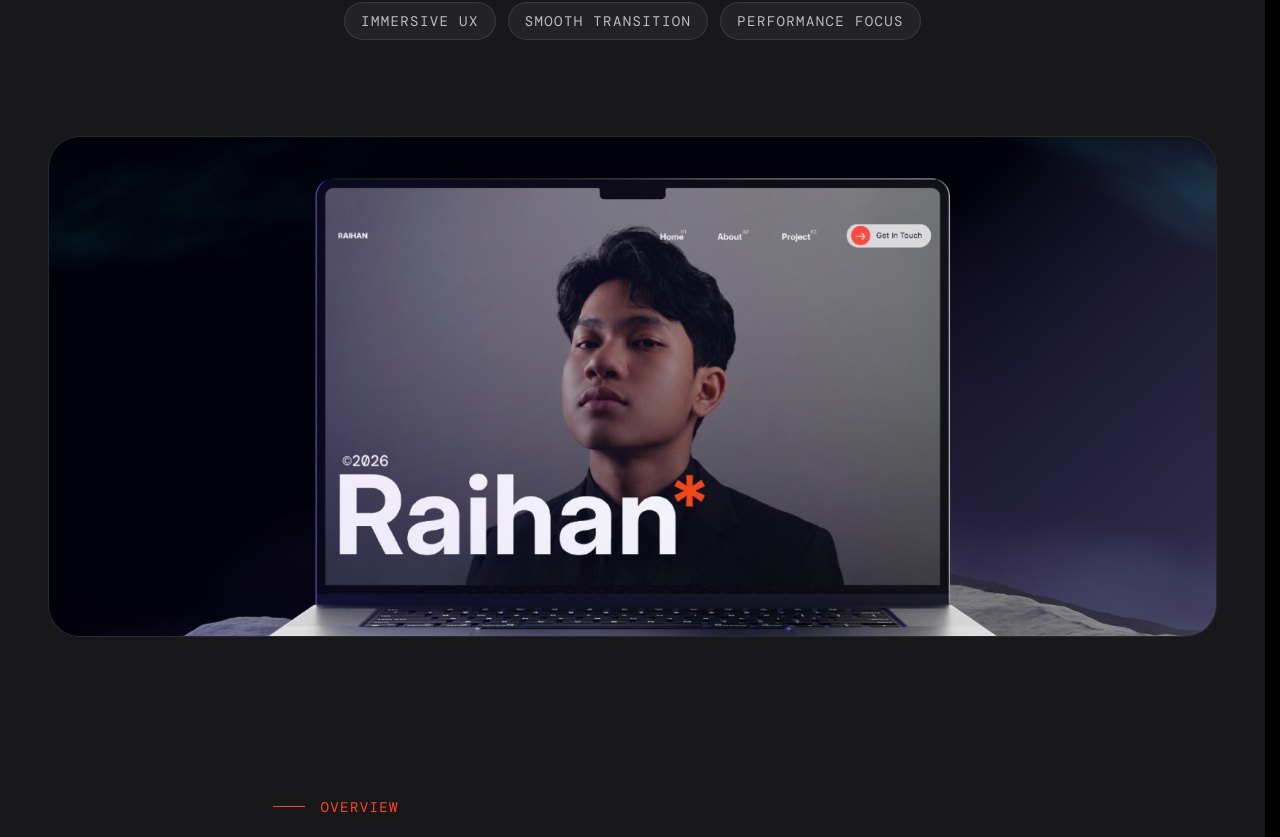
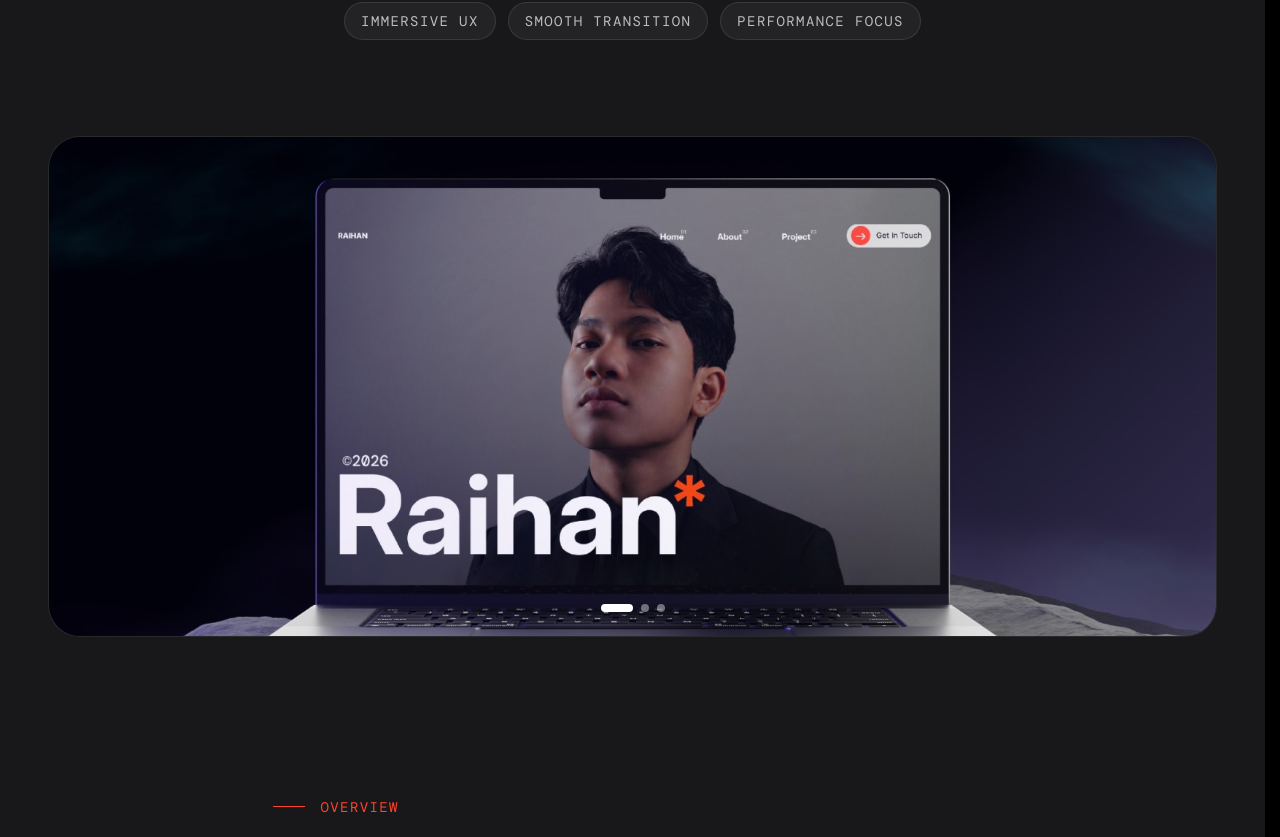
Before and after one commit to YongR4I/MyPortfolio-2026, a Next.js app: page /projects/modern-portfolio in a window 1280 px wide. Shown: the part 420-1257 px from the top of the page. Built offline with nearby package versions, Linux system fonts and the light colour scheme.

Commit message:
feat: add ProjectHeroSlider component and update project data with image arrays

```diff
--- a/src/app/projects/[slug]/page.tsx
+++ b/src/app/projects/[slug]/page.tsx
@@ -2,6 +2,7 @@ import React from 'react';
 import { projectsData } from '@/data';
 import { notFound } from 'next/navigation';
 import { BackButton } from './BackButton';
+import ProjectHeroSlider from '@/components/ui/ProjectHeroSlider';
 
 export default async function ProjectPage({ params }: { params: Promise<{ slug: string }> }) {
   const { slug } = await params;
@@ -48,16 +49,12 @@ export default async function ProjectPage({ params }: { params: Promise<{ slug:
         </div>
       </header>
 
-      {/* Massive Hero Image */}
+      {/* Massive Hero Image Slider */}
       <section className="w-full px-4 md:px-8 lg:px-12 pb-24 md:pb-40 animate-in fade-in slide-in-from-bottom-12 duration-1000 delay-300 fill-mode-both">
-        <div className="w-full aspect-[4/3] md:aspect-[21/9] relative rounded-[2rem] overflow-hidden bg-[#1e1e21] border border-white/5">
-          {/* eslint-disable-next-line @next/next/no-img-element */}
-          <img
-            src={project.imagePlaceholder}
-            alt={project.title}
-            className="object-cover w-full h-full"
-          />
-        </div>
+        <ProjectHeroSlider
+          images={project.images && project.images.length > 0 ? project.images : [project.imagePlaceholder]}
+          alt={project.title}
+        />
       </section>
 
       {/* Story Content - Single Column Reading Experience */}
--- /dev/null
+++ b/src/components/ui/ProjectHeroSlider.tsx
@@ -0,0 +1,140 @@
+"use client";
+
+import React, { useState } from "react";
+import { motion, AnimatePresence } from "framer-motion";
+
+interface ProjectHeroSliderProps {
+  images: string[];
+  alt: string;
+}
+
+const slideVariants = {
+  enter: (direction: number) => {
+    return {
+      x: direction > 0 ? 1000 : -1000,
+      opacity: 0,
+    };
+  },
+  center: {
+    zIndex: 1,
+    x: 0,
+    opacity: 1,
+  },
+  exit: (direction: number) => {
+    return {
+      zIndex: 0,
+      x: direction < 0 ? 1000 : -1000,
+      opacity: 0,
+    };
+  },
+};
+
+const swipeConfidenceThreshold = 10000;
+const swipePower = (offset: number, velocity: number) => {
+  return Math.abs(offset) * velocity;
+};
+
+export default function ProjectHeroSlider({ images, alt }: ProjectHeroSliderProps) {
+  const [[page, direction], setPage] = useState([0, 0]);
+
+  // Handle case where there are no images
+  if (!images || images.length === 0) {
+    return null;
+  }
+
+  // If there's only one image, just render it without slider controls
+  if (images.length === 1) {
+    return (
+      <div className="w-full aspect-[4/3] md:aspect-[21/9] relative rounded-[2rem] overflow-hidden bg-[#1e1e21] border border-white/5">
+        {/* eslint-disable-next-line @next/next/no-img-element */}
+        <img
+          src={images[0]}
+          alt={alt}
+          className="object-cover w-full h-full pointer-events-none"
+        />
+      </div>
+    );
+  }
+
+  // We only have 3 images, but we want to wrap around infinitely
+  const imageIndex = ((page % images.length) + images.length) % images.length;
+
+  const paginate = (newDirection: number) => {
+    setPage([page + newDirection, newDirection]);
+  };
+
+  return (
+    <div className="w-full aspect-[4/3] md:aspect-[21/9] relative rounded-[2rem] overflow-hidden bg-[#1e1e21] border border-white/5 group">
+      <AnimatePresence initial={false} custom={direction}>
+        <motion.img
+          key={page}
+          src={images[imageIndex]}
+          custom={direction}
+          variants={slideVariants}
+          initial="enter"
+          animate="center"
+          exit="exit"
+          transition={{
+            x: { type: "spring", stiffness: 300, damping: 30 },
+            opacity: { duration: 0.2 },
+          }}
+          drag="x"
+          dragConstraints={{ left: 0, right: 0 }}
+          dragElastic={1}
+          onDragEnd={(e, { offset, velocity }) => {
+            const swipe = swipePower(offset.x, velocity.x);
+
+            if (swipe < -swipeConfidenceThreshold) {
+              paginate(1);
+            } else if (swipe > swipeConfidenceThreshold) {
+              paginate(-1);
+            }
+          }}
+          alt={`${alt} image ${imageIndex + 1}`}
+          className="absolute object-cover w-full h-full cursor-grab active:cursor-grabbing"
+        />
+      </AnimatePresence>
+
+      {/* Prev Button */}
+      <button
+        className="absolute left-4 top-1/2 -translate-y-1/2 w-12 h-12 flex items-center justify-center rounded-full bg-black/20 backdrop-blur-md border border-white/10 text-white/80 hover:text-white hover:bg-black/40 hover:scale-105 transition-all opacity-0 group-hover:opacity-100 z-10"
+        onClick={() => paginate(-1)}
+        aria-label="Previous image"
+      >
+        <svg width="24" height="24" viewBox="0 0 24 24" fill="none" stroke="currentColor" strokeWidth="2" strokeLinecap="round" strokeLinejoin="round">
+          <path d="M15 18l-6-6 6-6" />
+        </svg>
+      </button>
+
+      {/* Next Button */}
+      <button
+        className="absolute right-4 top-1/2 -translate-y-1/2 w-12 h-12 flex items-center justify-center rounded-full bg-black/20 backdrop-blur-md border border-white/10 text-white/80 hover:text-white hover:bg-black/40 hover:scale-105 transition-all opacity-0 group-hover:opacity-100 z-10"
+        onClick={() => paginate(1)}
+        aria-label="Next image"
+      >
+        <svg width="24" height="24" viewBox="0 0 24 24" fill="none" stroke="currentColor" strokeWidth="2" strokeLinecap="round" strokeLinejoin="round">
+          <path d="M9 18l6-6-6-6" />
+        </svg>
+      </button>
+
+      {/* Pagination Dots */}
+      <div className="absolute bottom-6 left-1/2 -translate-x-1/2 flex items-center gap-2 z-10">
+        {images.map((_, index) => (
+          <button
+            key={index}
+            onClick={() => {
+              const newDirection = index > imageIndex ? 1 : -1;
+              setPage([page + (index - imageIndex), newDirection]);
+            }}
+            className={`transition-all duration-300 rounded-full ${
+              index === imageIndex
+                ? "w-8 h-2 bg-white"
+                : "w-2 h-2 bg-white/40 hover:bg-white/70"
+            }`}
+            aria-label={`Go to slide ${index + 1}`}
+          />
+        ))}
+      </div>
+    </div>
+  );
+}
--- a/src/data/index.ts
+++ b/src/data/index.ts
@@ -18,6 +18,7 @@ export const projectsData: ProjectType[] = [
     description: "Building a personal brand required a balance between high-end aesthetics and smooth performance. I approached this by implementing a motion-first architecture using Next.js 15 and Framer Motion, resulting in a seamless, immersive experience that communicates professionalism through every interaction. The result is a highly polished digital presence that effectively showcases my capabilities.",
     techStack: ["Immersive UX", "Smooth Transition", "Performance Focus"],
     imagePlaceholder: "/images/mockup.jpg",
+    images: ["/images/mockup.jpg", "/images/About.jpg", "/images/Frame 67.png"],
     year: "Jan - Apr 2026",
     overview: "A personal digital playground designed to reflect my identity as a creative developer. Rather than relying on standard templates, I wanted to build a bespoke experience that feels alive. It serves not just as a gallery of my past work, but as a living proof of my skills in bridging the gap between intricate design and solid front-end engineering.",
     problemAndApproach: "The primary challenge was implementing complex, continuous motion graphics without sacrificing web performance and accessibility. I chose Next.js 15 for its robust server-side capabilities and paired it with Framer Motion to orchestrate fluid, physics-based animations. I adopted a motion-first architecture, ensuring that transitions don't block the main thread. Lazy loading, layout shift prevention, and custom cursor mechanics were meticulously coded to create an immersive yet highly performant user journey.",
@@ -36,6 +37,7 @@ export const projectsData: ProjectType[] = [
     description: "Designed and developed a comprehensive e-commerce solution focused on conversion optimization. By analyzing user behavior patterns, I restructured the checkout flow to minimize friction, resulting in a significantly lower cart abandonment rate. The platform handles complex state management effortlessly.",
     techStack: ["React", "TypeScript", "GSAP"],
     imagePlaceholder: "/images/projectdummy.png",
+    images: ["/images/projectdummy.png", "/images/project-image.png", "/images/About.jpg"],
     year: "Sep - Dec 2025",
     overview: "A conceptual high-end fashion e-commerce platform focused on delivering a premium shopping experience. The goal was to break away from traditional grid-based storefronts and introduce editorial-style layouts paired with seamless micro-interactions.",
     problemAndApproach: "E-commerce sites often suffer from bloated state management and clunky cart interactions. I utilized React with TypeScript to establish a strictly typed, predictable state flow. For the visual layer, I integrated GSAP for scroll-triggered animations and page transitions, carefully optimizing them to prevent frame drops on mobile devices. The checkout flow was entirely reimagined to reduce user friction.",
@@ -54,6 +56,7 @@ export const projectsData: ProjectType[] = [
     description: "An experimental web application pushing the boundaries of what's possible in the browser. Leveraging WebGL and custom shaders, I created an interactive 3D environment that responds in real-time to user inputs and audio frequencies. This required deep optimization to maintain 60fps.",
     techStack: ["Vite", "Canvas API", "Three.js"],
     imagePlaceholder: "/images/projectdummy.png",
+    images: ["/images/projectdummy.png", "/images/About.jpg", "/images/mockup.jpg"],
     year: "Jun - Aug 2025",
     overview: "An experimental WebGL project that transforms audio input into interactive 3D visualizations in real-time. It serves to explore the intersection of sound, mathematics, and browser-based graphics.",
     problemAndApproach: "Rendering thousands of particles dynamically in the browser usually leads to severe frame drops. I bypassed the standard DOM completely, relying on raw Canvas API and Three.js. I wrote custom WebGL shaders to offload the heavy mathematical audio-frequency calculations directly to the GPU. The Vite bundler was used to keep the final build incredibly lightweight.",
--- a/src/types/index.ts
+++ b/src/types/index.ts
@@ -17,6 +17,7 @@ export interface ProjectType {
   description: string;
   techStack: string[];
   imagePlaceholder: string;
+  images?: string[];
   year?: string;
   overview?: string;
   problemAndApproach?: string;
```
